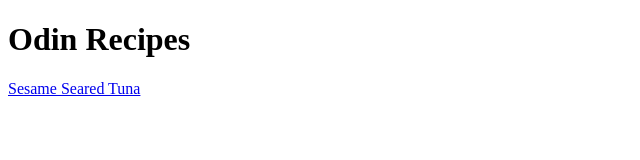
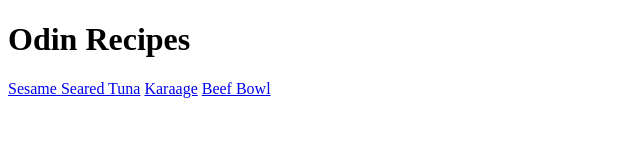
Before and after one commit to jeffreyip-jpeg/odin-recipes, a plain HTML site: page index.html in a window 1280 px wide. Shown: the whole page, without its empty margins (0-640 px from the left). Drawn offline with Linux system fonts and the light colour scheme.

Commit message:
Edited with updated recipe links

```diff
--- a/index.html
+++ b/index.html
@@ -9,5 +9,7 @@
     <body>
         <h1>Odin Recipes</h1>
             <a href="recipes/sesame-seared-tuna.html">Sesame Seared Tuna</a>
+            <a href="recipes/karaage.html">Karaage</a>
+            <a href="recipes/beef-bowl-gyudon.html">Beef Bowl</a>
     </body>
 </html>
```
